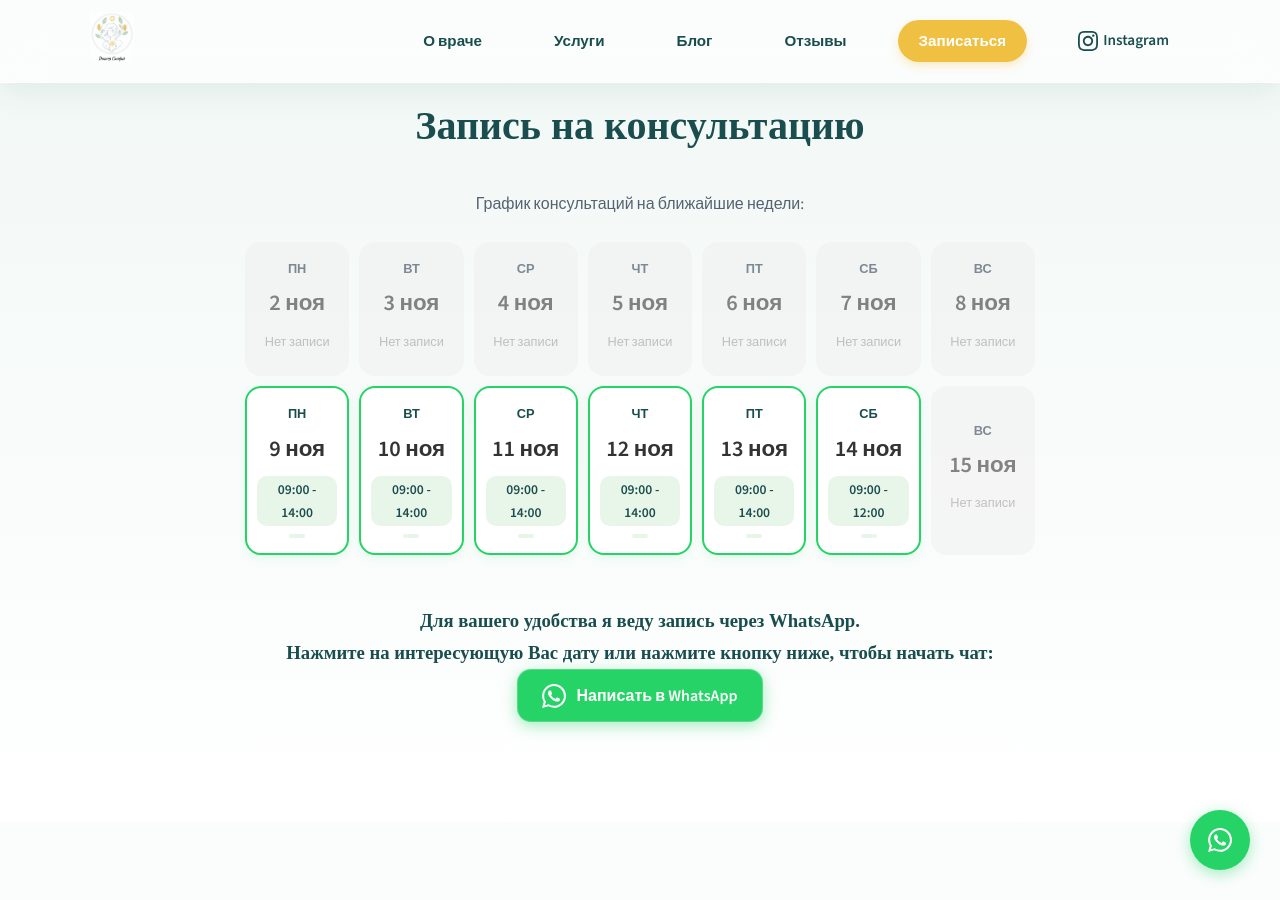
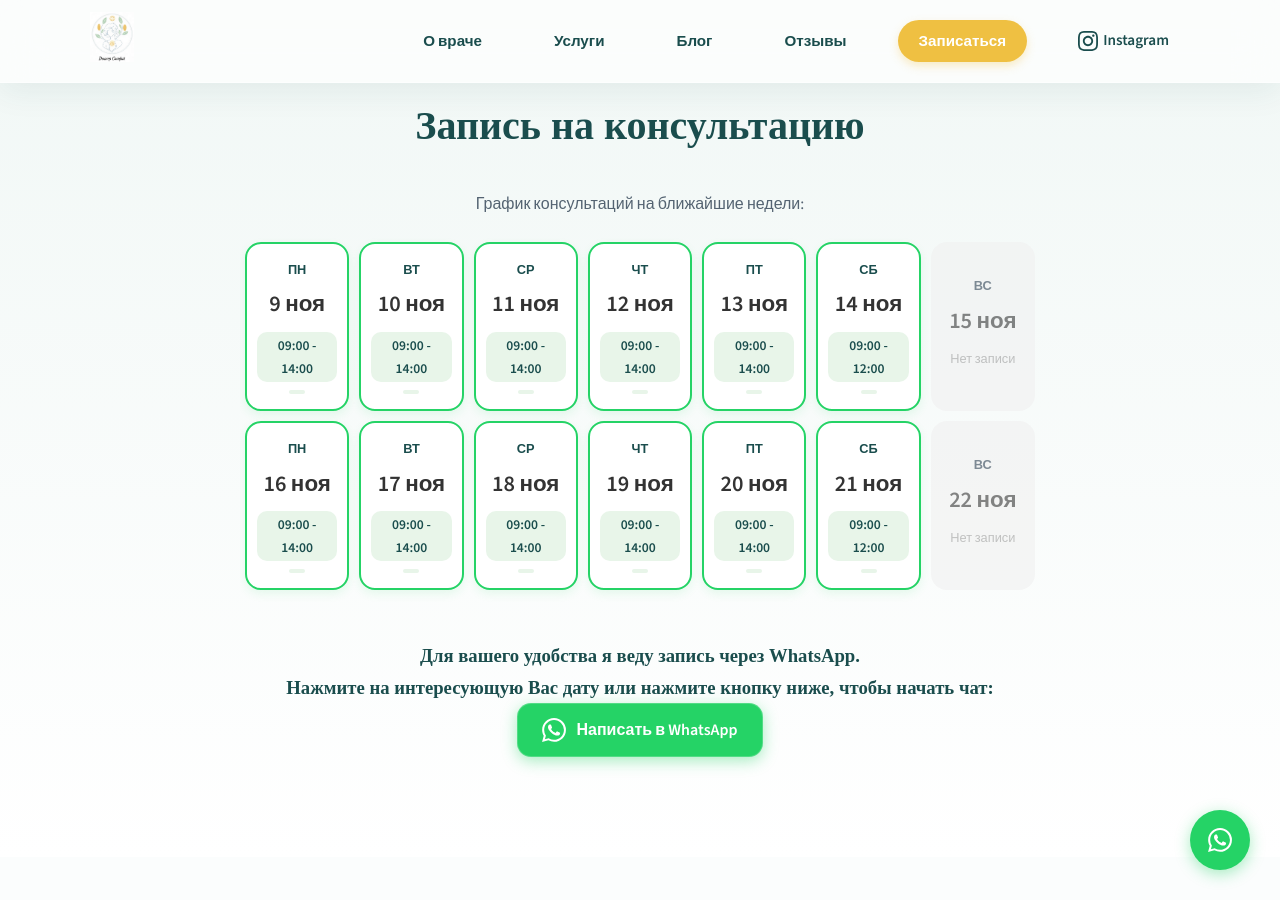
Before and after one commit to gosubv/doctorstafij, a Jekyll site: the page built from index.md, in a window 1280 px wide and 900 px high, scrolled down 5374 px. Built offline with Jekyll 4.4.1, drawn with Linux system fonts in a browser that asks for light colours.

Commit message:
Change booking slots.

```diff
--- a/_data/calendar.yml
+++ b/_data/calendar.yml
@@ -1,31 +1,3 @@
-- date: "2026-11-02"
-  time: "09:00 - 14:00"
-  is_off: false
-  is_online: false
-- date: "2026-11-03"
-  time: "09:00 - 14:00"
-  is_off: false
-  is_online: false
-- date: "2026-11-04"
-  time: "09:00 - 14:00"
-  is_off: false
-  is_online: false
-- date: "2026-11-05"
-  time: "09:00 - 14:00"
-  is_off: false
-  is_online: false
-- date: "2026-11-06"
-  time: "09:00 - 14:00"
-  is_off: false
-  is_online: false
-- date: "2026-11-07"
-  time: "09:00 - 12:00"
-  is_off: false
-  is_online: false
-- date: "2026-11-08"
-  time: ""
-  is_off: true
-  is_online: false
 - date: "2026-11-09"
   time: "09:00 - 14:00"
   is_off: false
@@ -54,3 +26,31 @@
   time: ""
   is_off: true
   is_online: false
+- date: "2026-11-16"
+  time: "09:00 - 14:00"
+  is_off: false
+  is_online: false
+- date: "2026-11-17"
+  time: "09:00 - 14:00"
+  is_off: false
+  is_online: false
+- date: "2026-11-18"
+  time: "09:00 - 14:00"
+  is_off: false
+  is_online: false
+- date: "2026-11-19"
+  time: "09:00 - 14:00"
+  is_off: false
+  is_online: false
+- date: "2026-11-20"
+  time: "09:00 - 14:00"
+  is_off: false
+  is_online: false
+- date: "2026-11-21"
+  time: "09:00 - 12:00"
+  is_off: false
+  is_online: false
+- date: "2026-11-22"
+  time: ""
+  is_off: true
+  is_online: false
```
